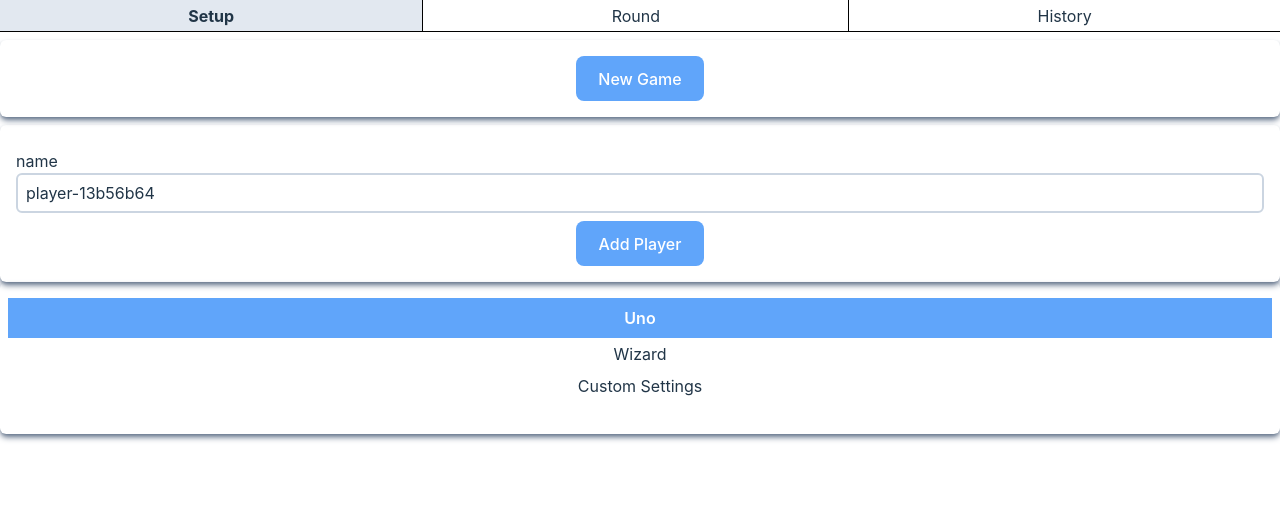
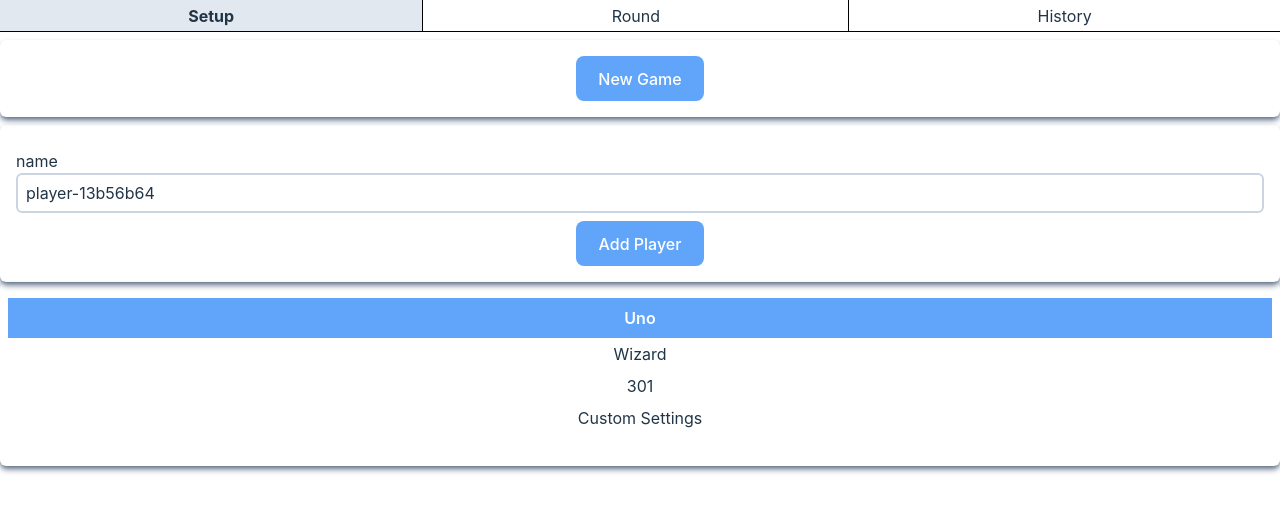
Before and after one commit to maldestor95/score, a Vue app: page / in a window 1280 px wide. Shown: the top 512 px of the page. Built offline with nearby package versions, Linux system fonts and the light colour scheme.

Commit message:
feat(games) add predefined game 301

```diff
--- a/src/pages/wizard/store.ts
+++ b/src/pages/wizard/store.ts
@@ -36,6 +36,7 @@ const DefaultSettings = () => {
 const gameSetup = [
     { game: 'Uno', steps: [-20, -10, -5, -2, -1, 1, 2, 5, 10, 20], betSteps: [] },
     { game: 'Wizard', steps: [-20, -10, 10, 20], betSteps: [-1, 1] },
+    { game: '301', steps: [-20, -10, -5, -2, -1, 1, 2, 5, 10, 20], betSteps: [], initialScore:301 },
 ]
 
 const preDefinedGames = gameSetup.map(game => game.game)
@@ -99,6 +100,7 @@ export const useScoreStore = defineStore('scores', {
                 this.betSteps = targetGame.betSteps
                 this.trackBets = targetGame.betSteps.length > 0
                 this.targetGame = gameName
+
                 updateLocalStorage(this.$state)
             }
             if (gameName == 'Custom Settings') {
@@ -153,6 +155,11 @@ export const useScoreStore = defineStore('scores', {
                 user.scorePerRound = []
                 user.betPerRound = []
             })
+            const targetGamePointer = gameSetup.filter(gg => gg.game == this.$state.targetGame)[0]
+            if (targetGamePointer.initialScore) {
+                console.log(targetGamePointer.initialScore)
+                this.setInitialScoreForAllPlayers(targetGamePointer.initialScore)
+            }
             updateLocalStorage(this.$state)
         },
         getScore(userId: number) {
@@ -168,7 +175,9 @@ export const useScoreStore = defineStore('scores', {
         ,
         getCumulativeScore(userId: number): number | number[] {
             return this.cumulativeScore[userId]
-        }
-
+        },
+setInitialScoreForAllPlayers(initScore: number) {
+    this.userList.forEach(uu => { uu.scorePerRound.push(initScore); uu.betPerRound.push(0) })
+}
     }
 })
```
Also changed, not shown: 1 other file (tests, documents, lock files or other folders).
